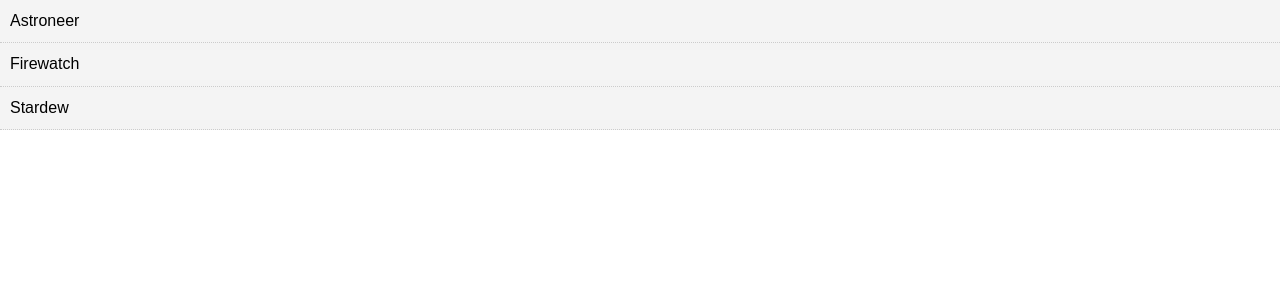
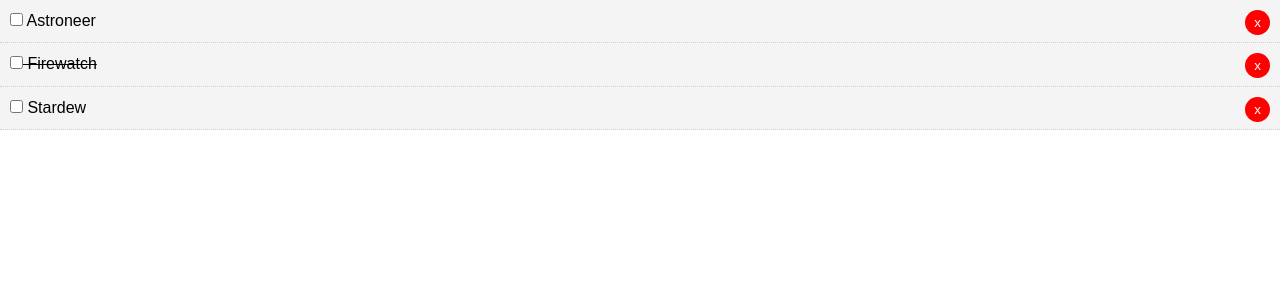
Before and after one commit to ZenzoArian/LeMeVue, a Vue app: page / in a window 1280 px wide. Shown: the top 300 px of the page. Built offline with nearby package versions, Linux system fonts and the light colour scheme.

Commit message:
delete games

```diff
--- a/src/App.vue
+++ b/src/App.vue
@@ -1,6 +1,6 @@
 <template>
   <div id="app">
-    <Games v-bind:games="games" />
+    <Games v-bind:games="games" v-on:del-todo="deleteGame" />
   </div>
 </template>
 
@@ -30,7 +30,14 @@
         }
       ]
     }
+  },
+  methods: {
+    deleteGame(id){
+      this.games = this.games.filter(game => game.id !== id);
+    }
   }
+
+
 }
 </script>
 
--- a/src/components/GameItem.vue
+++ b/src/components/GameItem.vue
@@ -1,13 +1,22 @@
 <template>
-    <div class="todo-item">
-        <p>{{game.title}}</p>
+    <div class="todo-item" v-bind:class="{'is-complete':game.completed}">
+        <p>
+            <input type="checkbox" v-on:change="markComplete">
+            {{game.title}}
+            <button @click="$emit('del-game', game.id)" class="del">x</button>
+        </p>
     </div>
 </template>
 
 <script>
     export default {
         name: "GameItem",
-        props: ["game"]
+        props: ["game"],
+        methods: {
+            markComplete(){
+                this.game.completed = !this.game.completed;
+            }
+        }
     }
 </script>
 
--- a/src/components/Games.vue
+++ b/src/components/Games.vue
@@ -1,7 +1,7 @@
 <template>
     <div>
         <div v-bind:key="game.id" v-for="game in games">
-            <GameItem v-bind:game="game" />
+            <GameItem v-bind:game="game" v-on:del-game="$emit('del-game'), game.id" />
         </div>
     </div>
 </template>
--- a/src/components/games.vue
+++ b/src/components/games.vue
@@ -1,7 +1,7 @@
 <template>
     <div>
         <div v-bind:key="game.id" v-for="game in games">
-            <GameItem v-bind:game="game" />
+            <GameItem v-bind:game="game" v-on:del-game="$emit('del-game'), game.id" />
         </div>
     </div>
 </template>
```
